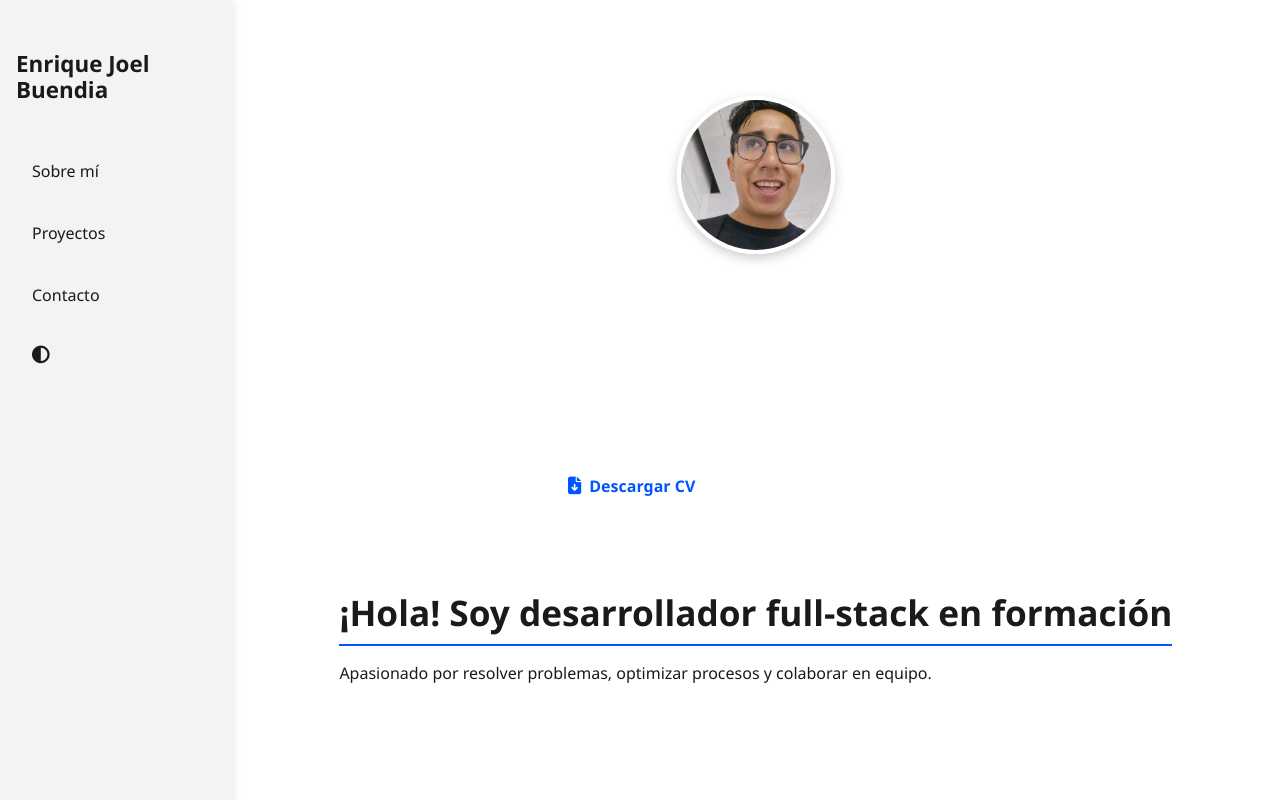
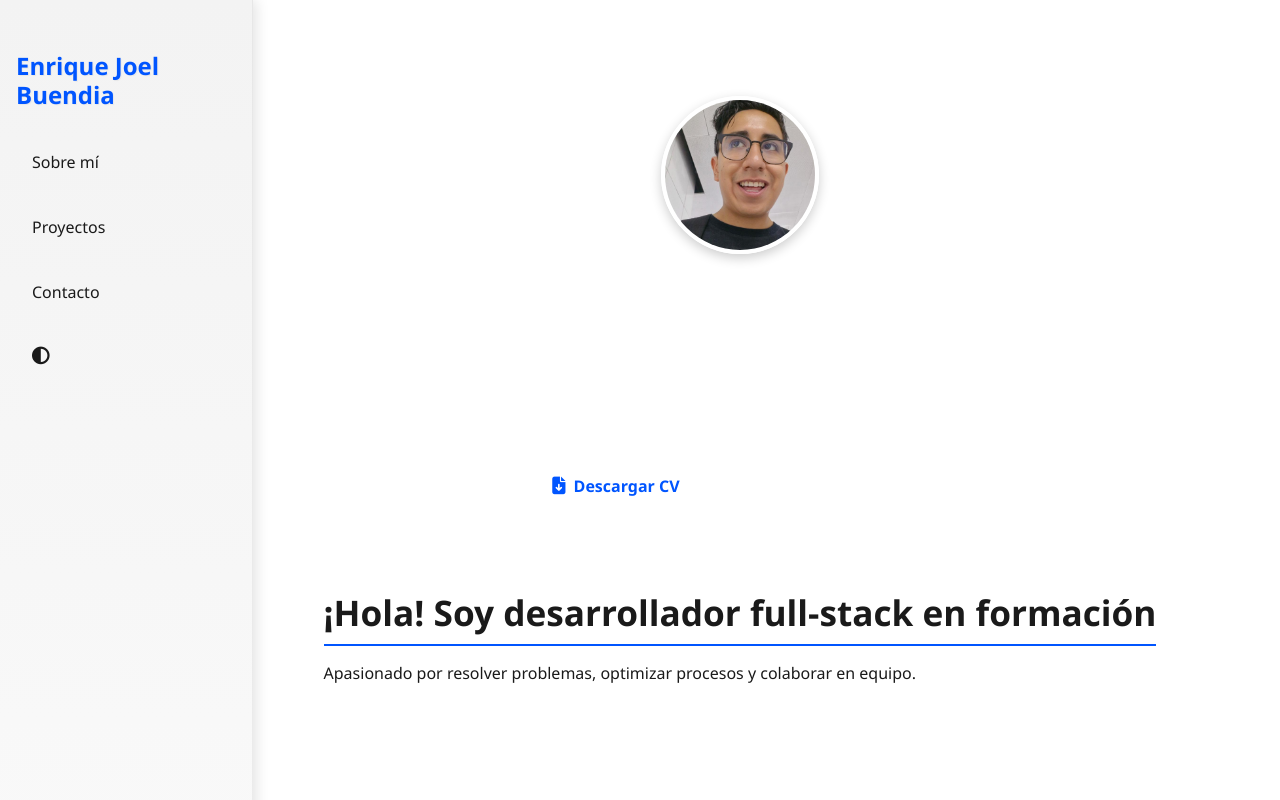
Before and after one commit to joelbp0928/joel-buendia-site, a website: page public/index.html in a window 1280 px wide. Shown: the top 800 px of the page. Drawn offline with Linux system fonts and the light colour scheme.

Commit message:
animaciones navbar

```diff
--- a/public/css/styles.css
+++ b/public/css/styles.css
@@ -39,23 +39,48 @@ nav {
   position: fixed;
   top: 0;
   left: 0;
-  width: 200px;
+  width: 220px;
   height: 100vh;
-  background-color: var(--color-header);
+  background: linear-gradient(
+    180deg,
+    var(--color-header),
+    var(--color-secondary)
+  );
   padding: 2rem 1rem;
   display: flex;
   flex-direction: column;
   align-items: flex-start;
-  box-shadow: 2px 0 8px rgba(0, 0, 0, 0.08);
-  gap: 1.5rem;
+  box-shadow: 4px 0 12px rgba(0, 0, 0, 0.1);
+  border-right: 1px solid rgba(0, 0, 0, 0.05);
   z-index: 1000;
-  transition: transform 0.3s ease-in-out;
+  transition: transform 0.3s ease-in-out, box-shadow 0.3s;
+  backdrop-filter: blur(4px);
+  animation: fadeInNav 0.8s ease-out both;
 }
 
 nav h1 {
   font-size: 1.4rem;
   margin-bottom: 1.5rem;
   line-height: 1.2;
+}
+
+@keyframes fadeInNav {
+  0% {
+    opacity: 0;
+    transform: translateX(-20px);
+  }
+  100% {
+    opacity: 1;
+    transform: translateX(0);
+  }
+}
+
+nav h1 {
+  font-size: 1.5rem;
+  margin-bottom: 2rem;
+  font-weight: bold;
+  color: var(--color-primary);
+  text-shadow: 1px 1px 1px rgba(0, 0, 0, 0.05);
 }
 
 nav ul {
@@ -66,8 +91,18 @@ nav ul {
   display: flex;
   flex-direction: column;
   gap: 1rem;
+  animation: slideInList 0.6s ease forwards;
 }
-
+@keyframes slideInList {
+  0% {
+    transform: translateX(-20px);
+    opacity: 0;
+  }
+  100% {
+    transform: translateX(0);
+    opacity: 1;
+  }
+}
 nav ul li {
   width: 100%;
 }
@@ -80,24 +115,31 @@ nav a,
   font-size: 1rem;
   display: flex;
   align-items: center;
-  gap: 0.5rem;
-  padding: 0.5rem 1rem;
-  border-radius: 6px;
+  gap: 0.75rem;
+  padding: 0.6rem 1rem;
+  border-radius: 8px;
   width: 100%;
-  transition: background var(--transition-speed), transform 0.2s;
+  transition: background 0.3s ease, transform 0.2s ease, color 0.3s ease;
+  backdrop-filter: blur(1px);
 }
 
 nav a:hover,
 #modoOscuro:hover {
   background: var(--color-primary);
   color: white;
-  transform: translateX(6px);
+  transform: translateX(4px);
+  box-shadow: 0 4px 8px rgba(0, 0, 0, 0.08);
+}
+nav a i,
+#modoOscuro i {
+  font-size: 1.1rem;
 }
 
 #modoOscuro {
   background: none;
   border: none;
   cursor: pointer;
+  color: inherit;
 }
 
 main {
@@ -301,6 +343,9 @@ ul li {
   align-items: center;
 }
 
+.toggle-sidebar {
+  display: none;
+}
 /* Responsive Sidebar */
 @media screen and (max-width: 768px) {
   nav {
@@ -348,7 +393,6 @@ ul li {
   }
 }
 
-
 .reveal {
   opacity: 0;
   transform: translateY(40px);
--- a/public/index.html
+++ b/public/index.html
@@ -31,7 +31,7 @@
         </p>
         <div class="hero-buttons">
           <a
-            href="/data/Enrique joel Buendia Peralta cv.pdf"
+            href="./data/Enrique _Joel _Buendia _Peralta_cv.pdf"
             class="btn-primary"
             download
           >
@@ -95,7 +95,7 @@
             equipo bajo Scrum.
           </p>
           <a
-            href="https://github.com/joelbp0928/gestor-panaderias"
+            href="https://github.com/joelbp0928/panaderia-sistema-ventas"
             target="_blank"
             ><i class="fa-brands fa-github"></i> Ver repositorio</a
           >
@@ -108,7 +108,7 @@
             puntos. Interfaz intuitiva, almacenamiento en tiempo real con
             Firebase.
           </p>
-          <a href="https://github.com/joelbp0928/sistema-puntos" target="_blank"
+          <a href="https://github.com/joelbp0928/montoneras" target="_blank"
             ><i class="fa-brands fa-github"></i> Ver repositorio</a
           >
         </article>
```
Also changed, not shown: firebase.json, 2 other files.
